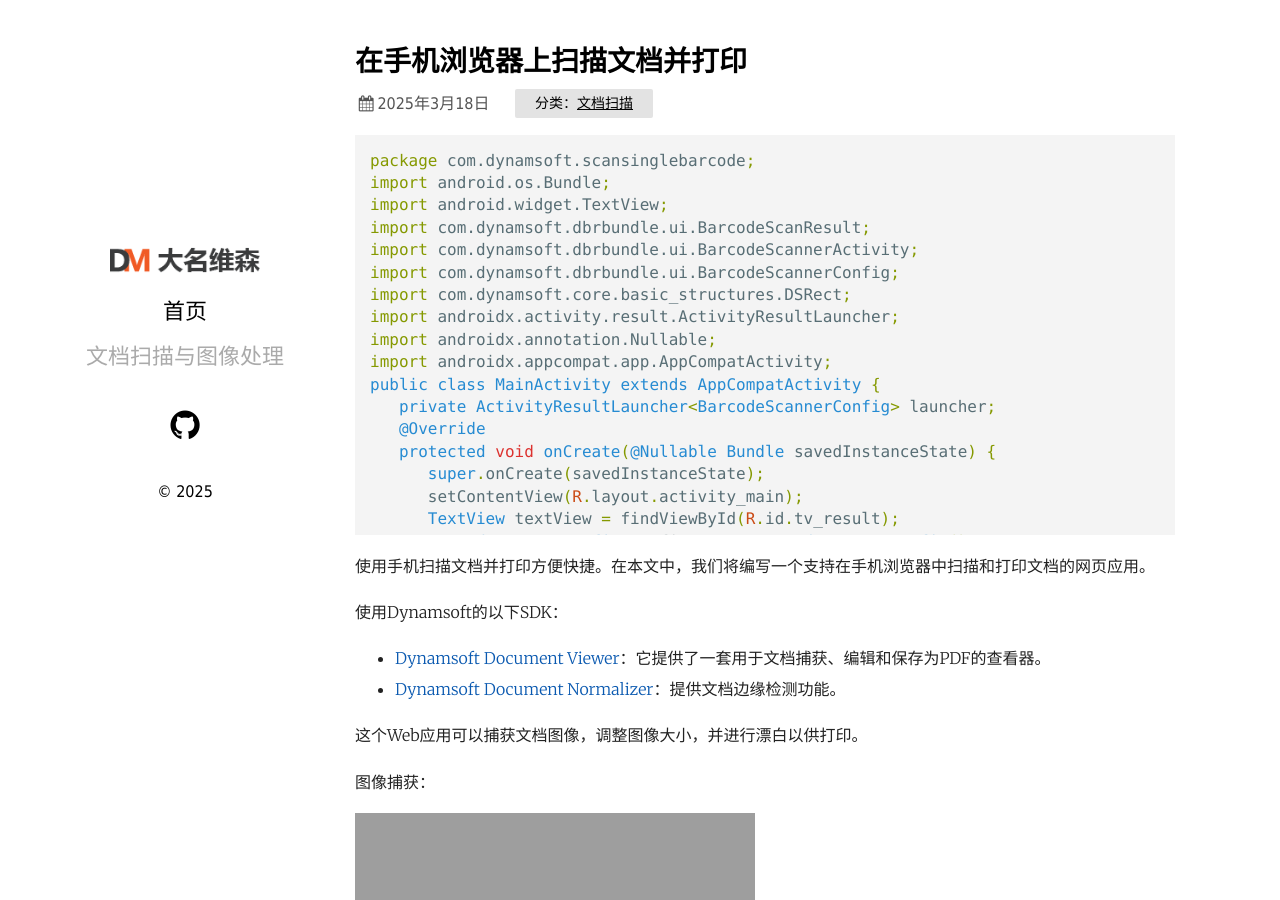
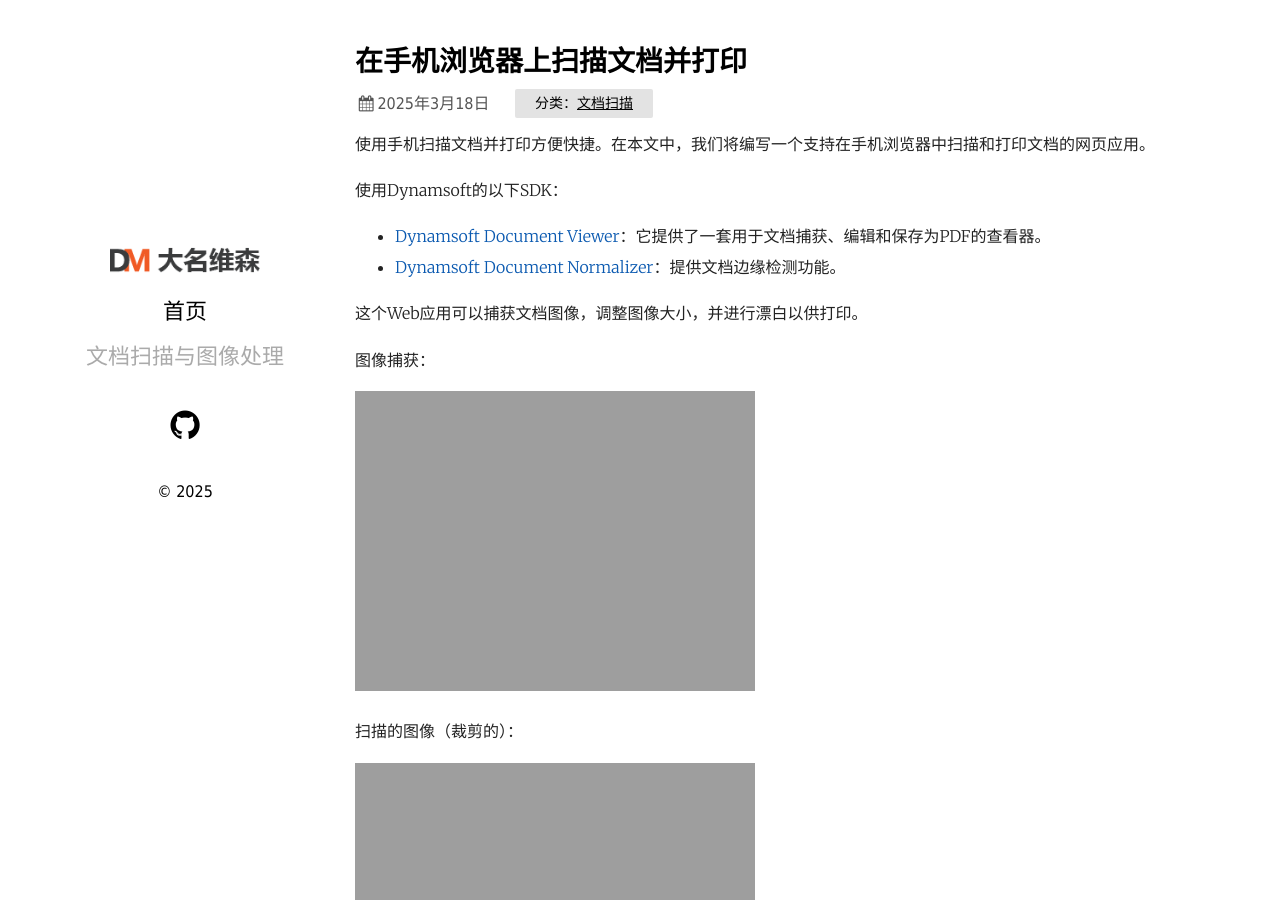
Before and after one commit to damingsoft/damingsoft.github.io, a Jekyll site: the page built from _posts/2025-03-18-scan-and-print-document-phone-javascript.md, in a window 1280 px wide and 900 px high. Built offline with Jekyll 4.4.1, drawn with Linux system fonts in a browser that asks for light colours.

Commit message:
fix the ddv print article

````diff
--- a/_posts/2025-03-18-scan-and-print-document-phone-javascript.md
+++ b/_posts/2025-03-18-scan-and-print-document-phone-javascript.md
@@ -12,31 +12,6 @@ img{
   max-height:400px;
 }
 </style>
-
-
-```java
-package com.dynamsoft.scansinglebarcode;
-import android.os.Bundle;
-import android.widget.TextView;
-import com.dynamsoft.dbrbundle.ui.BarcodeScanResult;
-import com.dynamsoft.dbrbundle.ui.BarcodeScannerActivity;
-import com.dynamsoft.dbrbundle.ui.BarcodeScannerConfig;
-import com.dynamsoft.core.basic_structures.DSRect;
-import androidx.activity.result.ActivityResultLauncher;
-import androidx.annotation.Nullable;
-import androidx.appcompat.app.AppCompatActivity;
-public class MainActivity extends AppCompatActivity {
-   private ActivityResultLauncher<BarcodeScannerConfig> launcher;
-   @Override
-   protected void onCreate(@Nullable Bundle savedInstanceState) {
-      super.onCreate(savedInstanceState);
-      setContentView(R.layout.activity_main);
-      TextView textView = findViewById(R.id.tv_result);
-      BarcodeScannerConfig config = new BarcodeScannerConfig();
-      config.setLicense("DLS2eyJvcmdhbml6YXRpb25JRCI6IjIwMDAwMSJ9");
-   }
-}
-```
 
 使用手机扫描文档并打印方便快捷。在本文中，我们将编写一个支持在手机浏览器中扫描和打印文档的网页应用。
 
````
